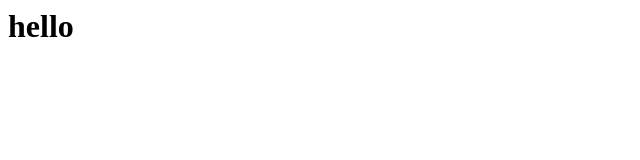
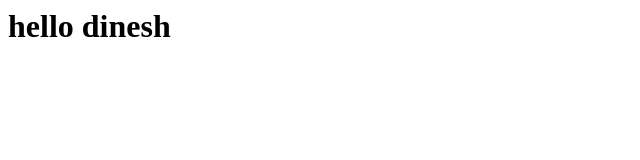
Before and after one commit to DineshSaravanan22/DemoPractice, a plain HTML site: page Frontend/index.html in a window 1280 px wide. Shown: the whole page, without its empty margins (0-640 px from the left). Drawn offline with Linux system fonts and the light colour scheme.

Commit message:
my githubchenges

```diff
--- a/Frontend/index.html
+++ b/Frontend/index.html
@@ -3,6 +3,6 @@
 <title>My demo git project</title>
 </head>
 <body>
-<h1>hello</h1>
+<h1>hello dinesh</h1>
 </body>
 </html>
```
